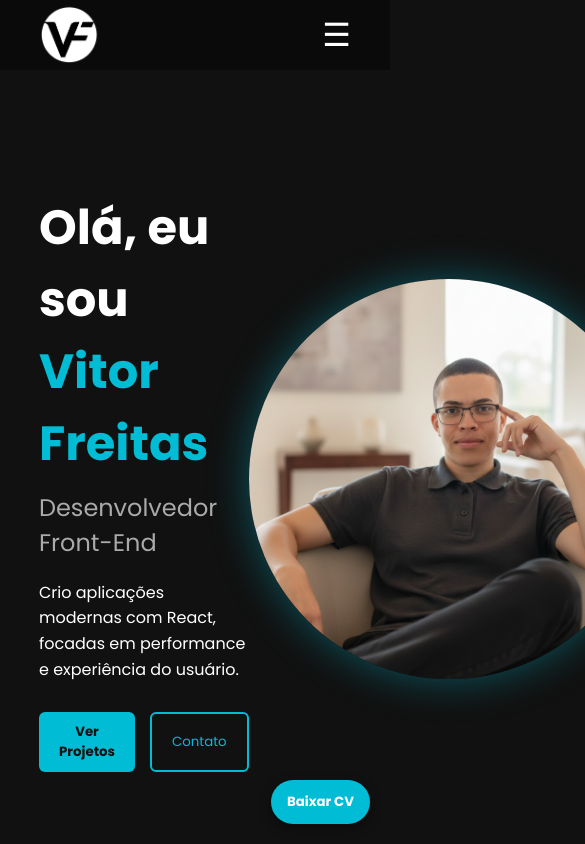
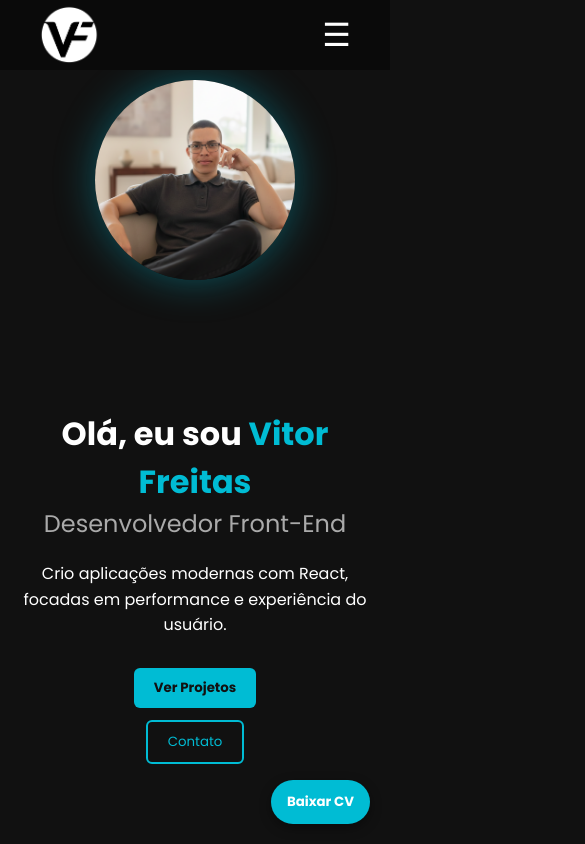
Before and after one commit to vitorfreitas13/portfolio-react, a React (Vite) app: page / in a window 390 px wide. Shown: the top 844 px of the page, 585 px wide, since content can reach past the window. Built offline with nearby package versions, Linux system fonts and the light colour scheme.

Commit message:
deixei o component hero responsivo

```diff
--- a/src/components/Hero/Hero.css
+++ b/src/components/Hero/Hero.css
@@ -74,3 +74,37 @@
   border-radius: 6px;
   cursor: pointer;
 }
+
+@media (max-width: 768px) {
+  .hero {
+    flex-direction: column;
+    text-align: center;
+    padding: 80px 5%;
+  }
+
+  .hero-content {
+    order: 2;
+  }
+
+  .hero-image {
+    order: 1;
+  }
+
+  .hero-image img {
+    width: 200px;
+    height: 200px;
+  }
+
+  .hero-buttons {
+    display: flex;
+    flex-direction: column;
+    gap: 12px;
+    align-items: center;
+  }
+
+  .hero h1 {
+  font-size: 2rem;
+  margin-bottom: 0px;
+}
+
+}
```
